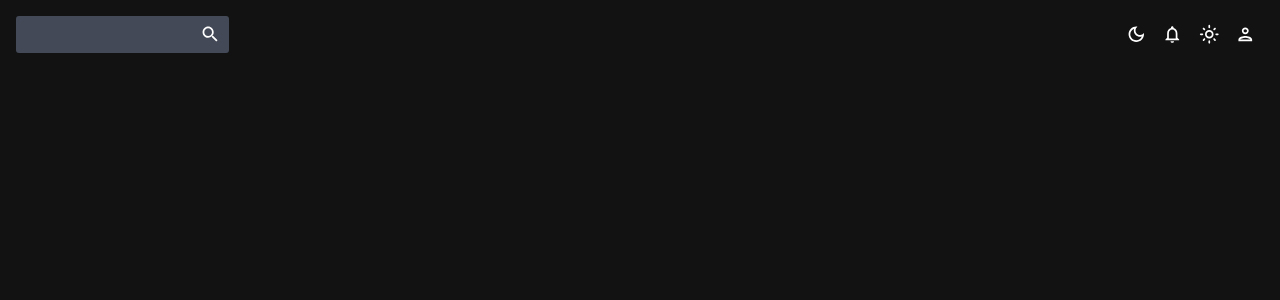
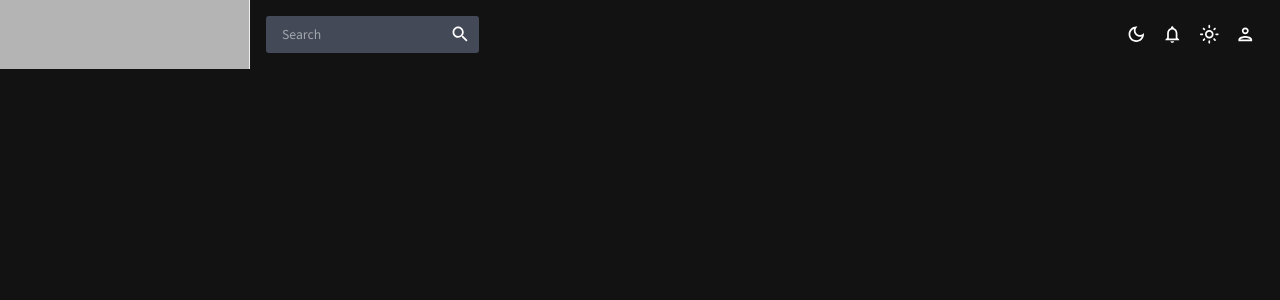
Before and after one commit to oumaimalharrak/react-admin, a React (Vite) app: page / in a window 1280 px wide. Shown: the top 300 px of the page. Built offline with nearby package versions, Linux system fonts and the light colour scheme.

Commit message:
sidebar icon

```diff
--- a/src/App.jsx
+++ b/src/App.jsx
@@ -1,6 +1,22 @@
 import { ColorModeContext, useMode } from "./Theme";
 import { CssBaseline, ThemeProvider } from "@mui/material";
-import TopBar from './scenes/global/TopBar'
+import { Routes, Route } from "react-router-dom";
+import TopBar from './scenes/global/TopBar';
+import { Sidebar } from "react-pro-sidebar";
+// import SideBar from './scenes/global/Sidebar';
+// import Dashboard from './scenes/dashboard'
+// import Team from './scenes/team'
+// import Invoices from './scenes/invoices'
+// import Contacts from './scenes/contacts'
+// import Bar from './scenes/bar'
+// import Form from './scenes/form'
+// import Line from './scenes/line'
+// import Pie from './scenes/pie'
+// import FAQ from './scenes/faq'
+// import Geography from './scenes/geography'
+//import Calendar from './scenes/calendar'
+
+
 function App() {
   const [theme, colorMode] = useMode();
 
@@ -9,8 +25,21 @@ function App() {
       <ThemeProvider theme={theme}>
         <CssBaseline />
         <div className="app">
+          <Sidebar/>
           <main className="content">
             <TopBar/>
+            {/* <SideBar/> */}
+            {/* <Routes> */}
+              {/* <Route path='/' element={<Dashboard/>} /> */}
+              {/* <Route path='/team' element={<Team/>} />
+              <Route path='/invoices' element={<Invoices/>} />
+              <Route path='/contacts' element={<Contacts/>} />
+              <Route path='/form' element={<Form/>} />
+              <Route path='/line' element={<Line/>} />
+              <Route path='/pie' element={<Pie/>} />
+              <Route path='/faq' element={<FAQ/>} />
+              <Route path='/geography' element={<Geography/>} /> */}
+            {/* </Routes> */}
           </main>
         </div>
       </ThemeProvider>
--- a/src/scenes/global/TopBar.jsx
+++ b/src/scenes/global/TopBar.jsx
@@ -22,7 +22,7 @@ const TopBar = () => {
         backgroundColor={colors.primary[400]}
         borderRadius="3px"
       >
-        <InputBase sx={{ ml: 2, flex: 1 }} placehoder="Search" />
+        <InputBase sx={{ ml: 2, flex: 1 }} placeholder="Search" />
         <IconButton type="button" sx={{ p: 1 }}>
           <SearchIcon />
         </IconButton>
```
Also changed, not shown: src/scenes/global/Sidebar.jsx (+18 -0 lines).
